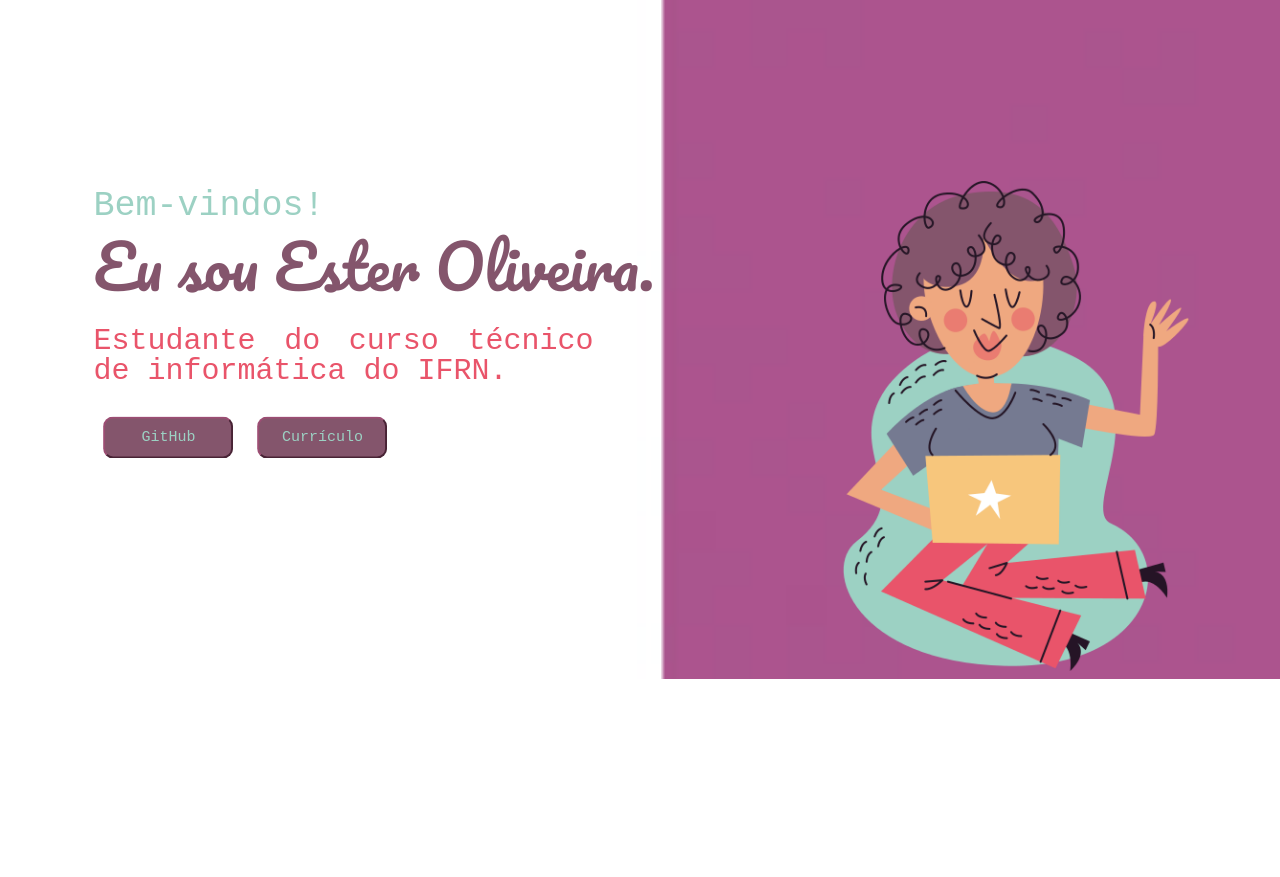
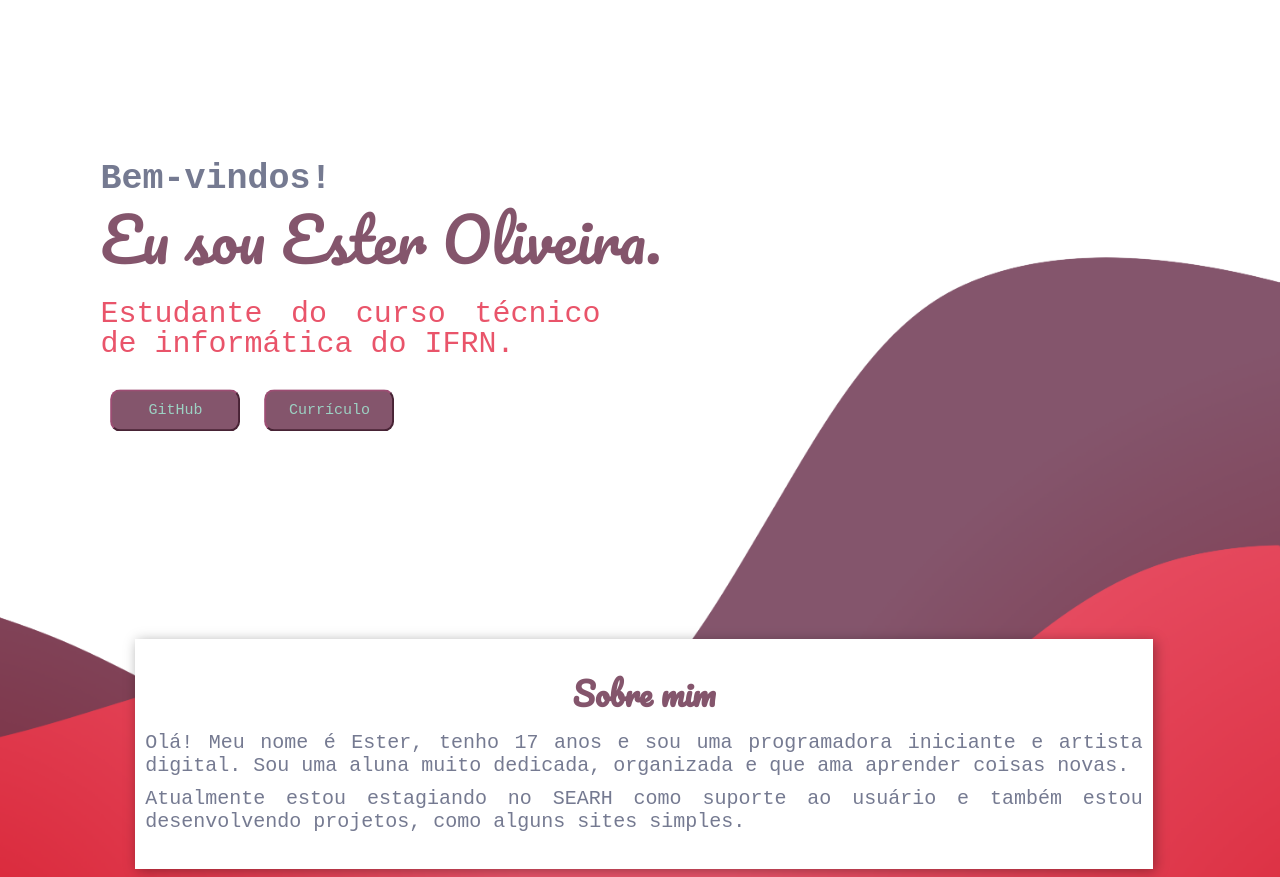
Before and after one commit to esteroliver/Portfolio-, a plain HTML site: page index.html in a window 1280 px wide. Shown: the part 89-966 px from the top of the page. Before the commit the page ends 800 px from the top, so only its background shows below. Drawn offline with Linux system fonts and the light colour scheme.

Commit message:
finalização do código

```diff
--- a/index.html
+++ b/index.html
@@ -6,20 +6,17 @@
     <meta name="viewport" content="width=device-width, initial-scale=1.0">
     <title>Ester Oliveira | Portfólio</title>
     <link rel="stylesheet" href="style.css">
+    <link rel="shortcut icon" href="favicon_io(2)/favicon-32x32.png" type="image/x-icon">
 </head>
 <body>
 
     <header>
         <nav>
-            <a href="#" class="logo">logo</a>
-
             <ul>
-                <li><a href="#" class="active">Home</a></li>
-                <li><a href="#" >Sobre</a></li>
-                <li><a href="#" >Projetos</a></li>
+                <li><a href="index.html" class="active">Home</a></li>
+                <li><a href="projetos.html" >Projetos</a></li>
             </ul>
         </nav>
-    </header>
 
         <div class="conteudo-texto">
             <p>Bem-vindos!</p>
@@ -31,8 +28,17 @@
             <button id="btm2"><a href="Currículo.pdf" download="Currículo.pdf" type="aplication/pdf">Currículo</a></button>
         </div>
 
-    <div id="imagens">
-        <img src="video-calling.png" alt="video-calling" id="img-ester">
+    </header>
+
+    <div class="conteudo-sobre">
+        <div id="texto-sobre">
+            <h1>Sobre mim</h1>
+            <p>Olá! Meu nome é Ester, tenho 17 anos e sou uma programadora iniciante e artista digital. Sou uma aluna muito dedicada, organizada e que ama aprender coisas novas.</p>
+            <p>Atualmente estou estagiando no SEARH como suporte ao usuário e também estou desenvolvendo projetos, como alguns sites simples.</p>
         </div>
+
+    </div>
+
+
 </body>
 </html>
--- a/style.css
+++ b/style.css
@@ -1,7 +1,12 @@
 @import url('https://fonts.googleapis.com/css2?family=Pacifico&display=swap');
 
 
-
+body{
+    background-image: url(fundo.png);
+    background-repeat: no-repeat;
+    background-size: cover;
+    position: relative;
+}
 
 :root{
     --fonte-cursiva: 'Pacifico', cursive;
@@ -28,10 +33,8 @@ ul{
 header{
     width: 100%;
     height: 95vh;
-    background-image: url(bg-roxo.jpg);
-    background-repeat: no-repeat;
-    background-size: cover;
-    position: relative;
+    margin: -20px;
+
 }
 
 /*estilo do menu*/
@@ -69,8 +72,9 @@ nav ul {
 /*estilo do conteúdo*/
 .conteudo-texto p:nth-child(1){
     font-family: monospace;
+    font-weight: bold;
     font-size: 35px;
-    color: var(--cor1);
+    color: var(--cor2);
 
 }
 .conteudo-texto p:nth-child(2){
@@ -97,7 +101,7 @@ nav ul {
     position: absolute;
     left: 13%;
     top: 42%;
-    transform: translate(-13%, -42%)
+    transform: translate(-13%, -72%)
 }
 
 .conteudo-texto button{
@@ -122,10 +126,39 @@ button:active{
     transform: scale(1.1);
 }
 
-#img-ester{
-    height: 490px;
-    position: absolute;
-    bottom: 40px;
-    left: 87%;
-    transform: translateX(-70%);
+
+
+.conteudo-sobre{
+    width: 80%;
+    height: 230px;
+    box-shadow: 2px 2px 12px rgba(0, 0, 0, 0.342);
+    display: flex;
+    margin: auto;
+    justify-content: space-evenly;
+    align-items: center;
+    background-color: white;
 }
+
+h1{
+    font-family: var(--fonte-cursiva);
+    color: var(--cor4);
+    margin: auto;
+    text-align: center;
+}
+
+.conteudo-sobre p{
+    font-family: monospace;
+    font-size: 20px;
+    margin: 10px;
+    text-align: justify;
+    color: var(--cor2);
+}
+
+#projetos{
+    font-family: var(--fonte-cursiva);
+    color: var(--cor3);
+    font-size: 40px;
+    display: flex;
+    margin: 0px;
+    padding: 0px;
+}
```
Also changed, not shown: projetos.html (added, +24 -0 lines), computer.png (added), favicon_io(2)/about.txt (added), favicon_io(2)/android-chrome-192x192.png (added), favicon_io(2)/android-chrome-512x512.png (added), favicon_io(2)/apple-touch-icon.png (added), favicon_io(2)/favicon-16x16.png (added), favicon_io(2)/favicon-32x32.png (added), favicon_io(2)/favicon.ico (added), favicon_io(2)/site.webmanifest (added), fundo.png (added). Lines whose indentation alone changed are shown as unchanged.
